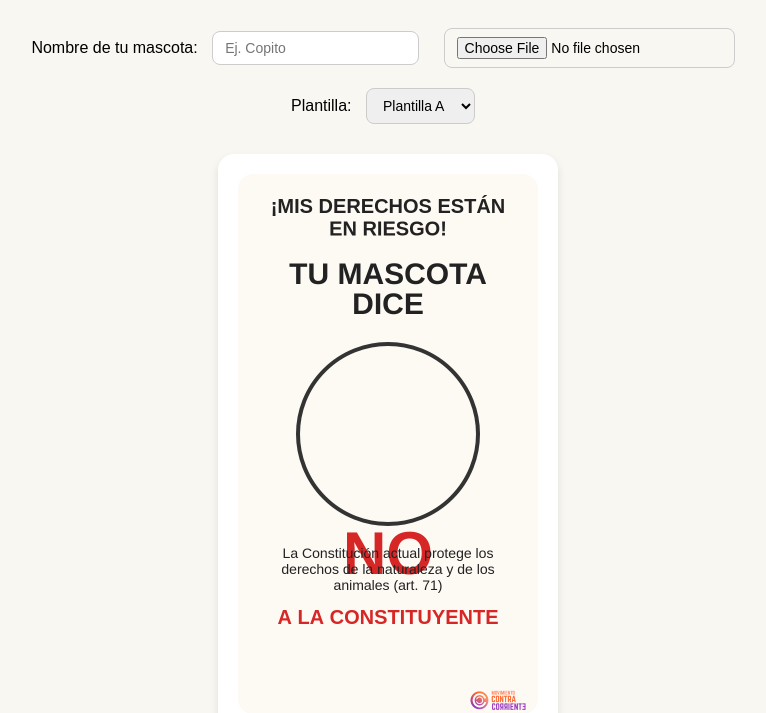
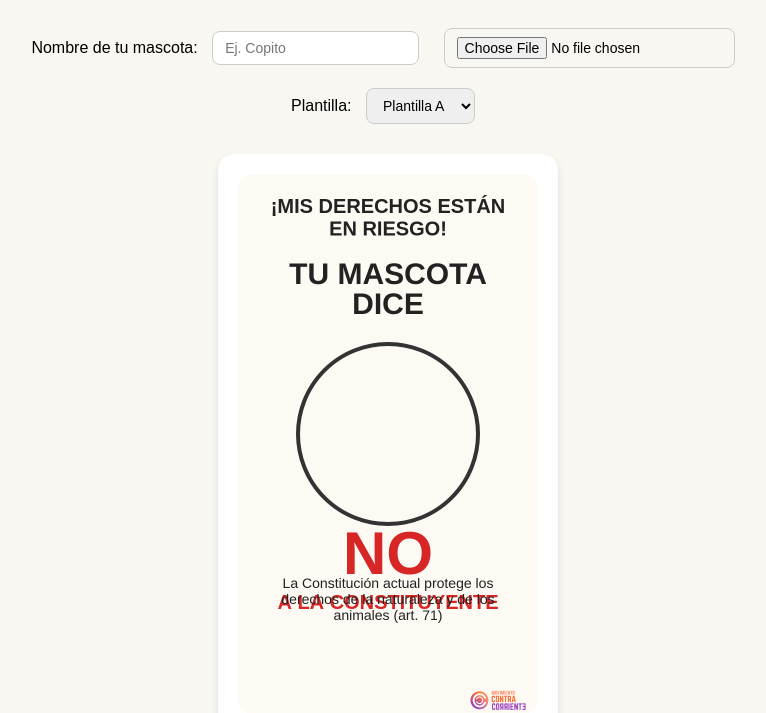
Before and after one commit to pacuus/copito-dice-no, a plain HTML site: page index.html in a window 1280 px wide. Shown: the part 239-952 px from the top of the page, without its empty margins (252-1018 px from the left). Drawn offline with Linux system fonts and the light colour scheme.

Commit message:
Update index.html

```diff
--- a/index.html
+++ b/index.html
@@ -241,12 +241,12 @@
       ctx.font = 'bold 120px Arial';
       ctx.fillText('NO', canvas.width / 2, 800);
       ctx.font = 'bold 40px Arial';
-      ctx.fillText('A LA CONSTITUYENTE', canvas.width / 2, 900);
+      ctx.fillText('A LA CONSTITUYENTE', canvas.width / 2, 870);
 
       // Frase inferior (subida para quedar cerca del bloque anterior)
       ctx.fillStyle = plantilla.colorTexto;
       ctx.font = '28px Arial';
-      dibujarTextoMultilinea(ctx, plantilla.fraseInferior, canvas.width / 2, 800, 520, 32);
+      dibujarTextoMultilinea(ctx, plantilla.fraseInferior, canvas.width / 2, 860, 520, 32);
 
       // Logo
       if (logoImagen.complete) {
```
